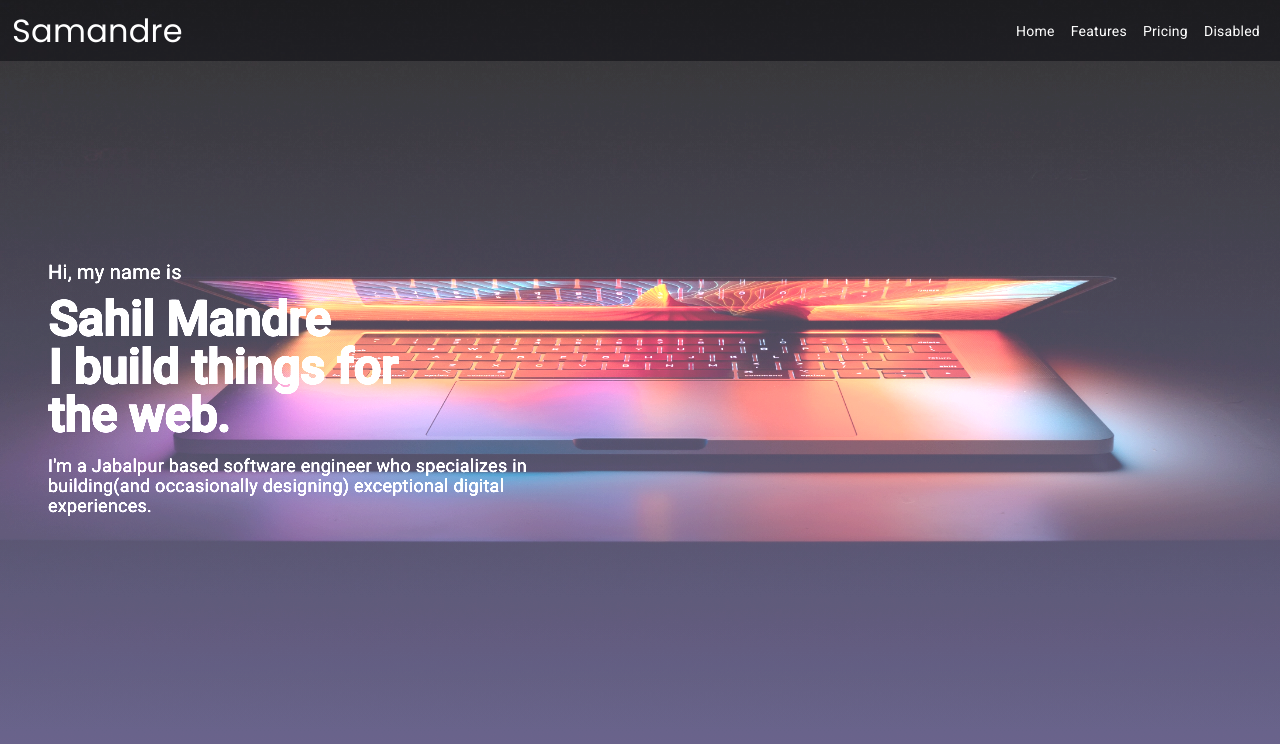
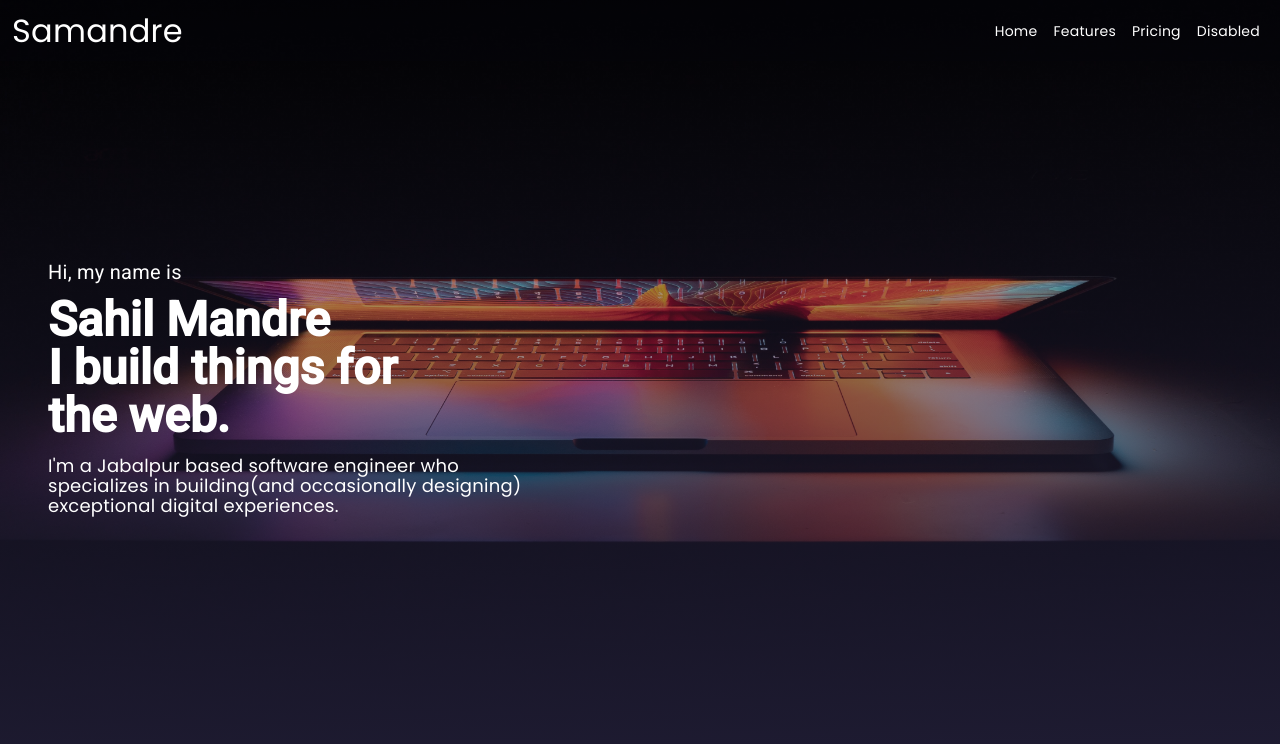
Before and after one commit to sahilmandre/portfolio22, an Angular app: page / in a window 1280 px wide. Shown: the top 744 px of the page. Built offline with nearby package versions, Linux system fonts and the light colour scheme.

Commit message:
background problem solved now overlays merged

```diff
--- a/src/app/experience/experience.component.css
+++ b/src/app/experience/experience.component.css
@@ -1,5 +1,6 @@
 .overlay {
-  background-image: linear-gradient(0deg, #24203b, rgb(15 14 30));
+  /* background-image: linear-gradient(0deg, #24203b, rgb(15 14 30)); */
+  background-image: radial-gradient(#211d37, rgb(31 28 51));
 }
 
 .img-responsive {
--- a/src/app/experience/experience.component.html
+++ b/src/app/experience/experience.component.html
@@ -1,5 +1,5 @@
 <div class="overlay">
-  <div class="col-12 px-5 pb-5">
+  <div class="col-12 p-5 pb-5">
     <div
       class="row mx-auto gap-3 row-cols-1 row-cols-xs-1 row-cols-md-3 row-cols-sm-1 card-gap"
     >
--- a/src/app/hero/hero.component.css
+++ b/src/app/hero/hero.component.css
@@ -10,11 +10,12 @@
   position: relative;
 
   /* image blending  */
-  opacity: 0.8;
-  mix-blend-mode: hard-light;
+  /* opacity: 0.8;
+  mix-blend-mode: hard-light; */
 }
 .overlay {
-  background-image: linear-gradient(0deg, #24203b, rgba(36, 32, 59, 0));
+  /* background-image: linear-gradient(0deg, #24203b, rgba(36, 32, 59, 0)); */
+  background-image: linear-gradient(358deg, #201d35, rgb(29 26 47 / 4%));
 }
 .header-title {
   position: relative;
--- a/src/styles.css
+++ b/src/styles.css
@@ -7,5 +7,5 @@ body {
 }
 body {
   background-color: #262438;
-  font-family: "Poppins", sans-serif;
+  font-family: "Poppins", sans-serif !important;
 }
```
